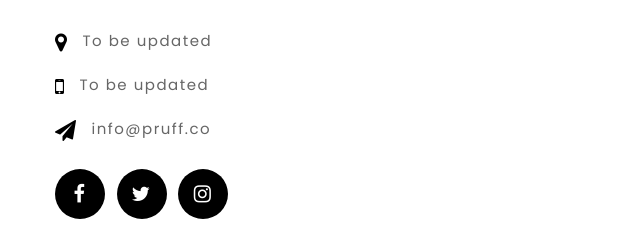
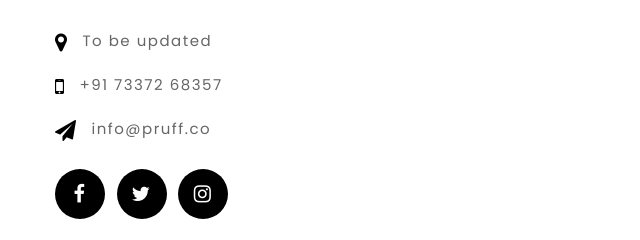
Before and after one commit to pruff/pruff.github.io, a plain HTML site: page index.html in a window 1280 px wide. Shown: the part 7346-7586 px from the top of the page, 640-1280 px from the left. Drawn offline with Linux system fonts and the light colour scheme.

Commit message:
Update index.html

```diff
--- a/index.html
+++ b/index.html
@@ -701,7 +701,7 @@ PRUFF makes sure you can trace it anywhere at any time!</h5>
                         <div class="s-info">
                             <i class="fa fa-mobile"></i>
                             <div class="meta-content">
-                                <span>To be updated</span>
+                                <span> +91 73372 68357 </span>
                                 <span><!--+0123 456 789 78--></span>
                             </div>
                         </div>
```
